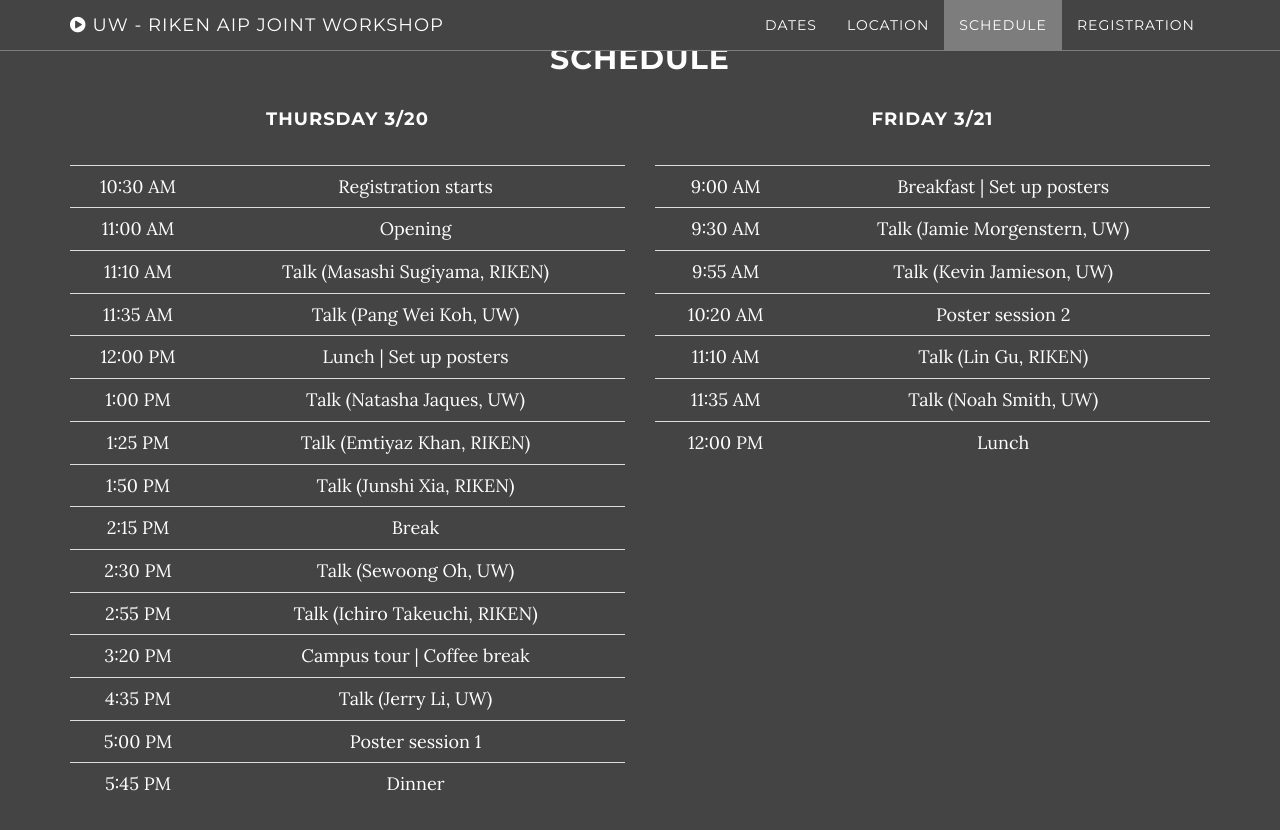
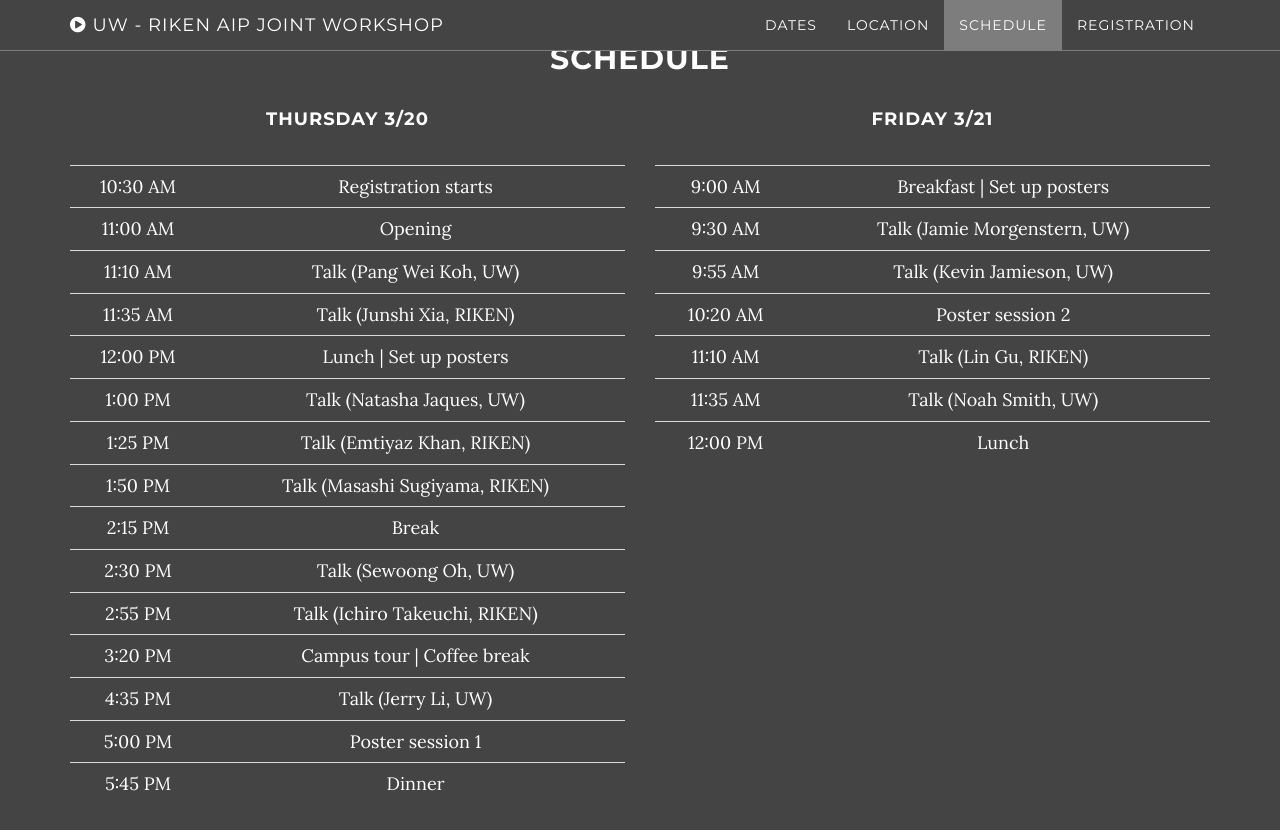
Before and after one commit to uw-riken-workshop-2025/uw-riken-workshop-2025.github.io, a Jekyll site: the page built from index.html, in a window 1280 px wide and 900 px high, scrolled down 2309 px. Shown: the top 830 px of the window. Built offline with Jekyll 4.4.1, drawn with Linux system fonts in a browser that asks for light colours; part of the change alters nothing that is shown.

```diff
--- a/_includes/schedule.html
+++ b/_includes/schedule.html
@@ -22,10 +22,10 @@
                   <td>11:00 AM</td><td>Opening</td>
                 </tr>
                 <tr>
-                  <td>11:10 AM</td><td>Talk (Masashi Sugiyama, RIKEN)</td>
+                  <td>11:10 AM</td><td>Talk (Pang Wei Koh, UW)</td>
                 </tr>
                 <tr>
-                  <td>11:35 AM</td><td>Talk (Pang Wei Koh, UW)</td>
+                  <td>11:35 AM</td><td>Talk (Junshi Xia, RIKEN)</td>
                 </tr>
                 <tr>
                   <td>12:00 PM</td><td>Lunch | Set up posters</td>
@@ -37,7 +37,7 @@
                   <td>1:25 PM</td><td>Talk (Emtiyaz Khan, RIKEN)</td>
                 </tr>
                 <tr>
-                  <td>1:50 PM</td><td>Talk (Junshi Xia, RIKEN)</td>
+                  <td>1:50 PM</td><td>Talk (Masashi Sugiyama, RIKEN)</td>
                 </tr>
                 <tr>
                   <td>2:15 PM</td><td>Break</td>
```
